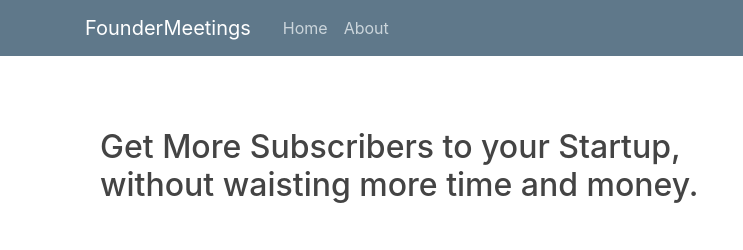
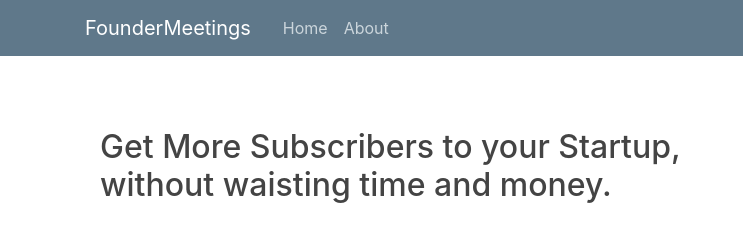
Before and after one commit to maosmani/foundermeetings, a plain HTML site: page index.html in a window 1280 px wide. Shown: the top 250 px of the page, 0-743 px from the left. Drawn offline with nearby package versions, Linux system fonts and the light colour scheme.

Commit message:
Update index.html

```diff
--- a/index.html
+++ b/index.html
@@ -99,7 +99,7 @@ height="0" width="0" style="display:none;visibility:hidden"></iframe></noscript>
 
                 </div>  -->
 <div class="col-xs-7 col-sm-7 col-md-7 col-lg-7">
-<h1 class="display-5 fw-bold lh-1 mt-5 mb-3">Get More Subscribers to your Startup, without waisting more time and money.</h1>
+<h1 class="display-5 fw-bold lh-1 mt-5 mb-3">Get More Subscribers to your Startup, without waisting time and money.</h1>
 
 
 <p class="lead mt-5">A SaaS tool that will help you to:</p>
```
